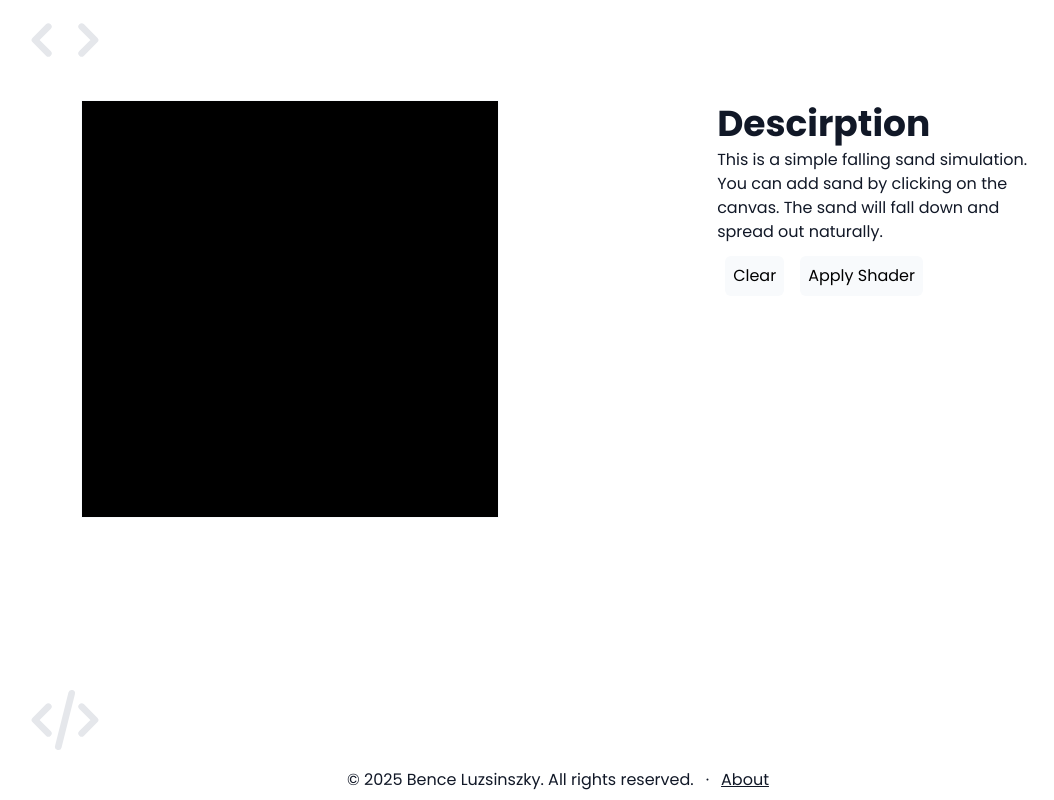
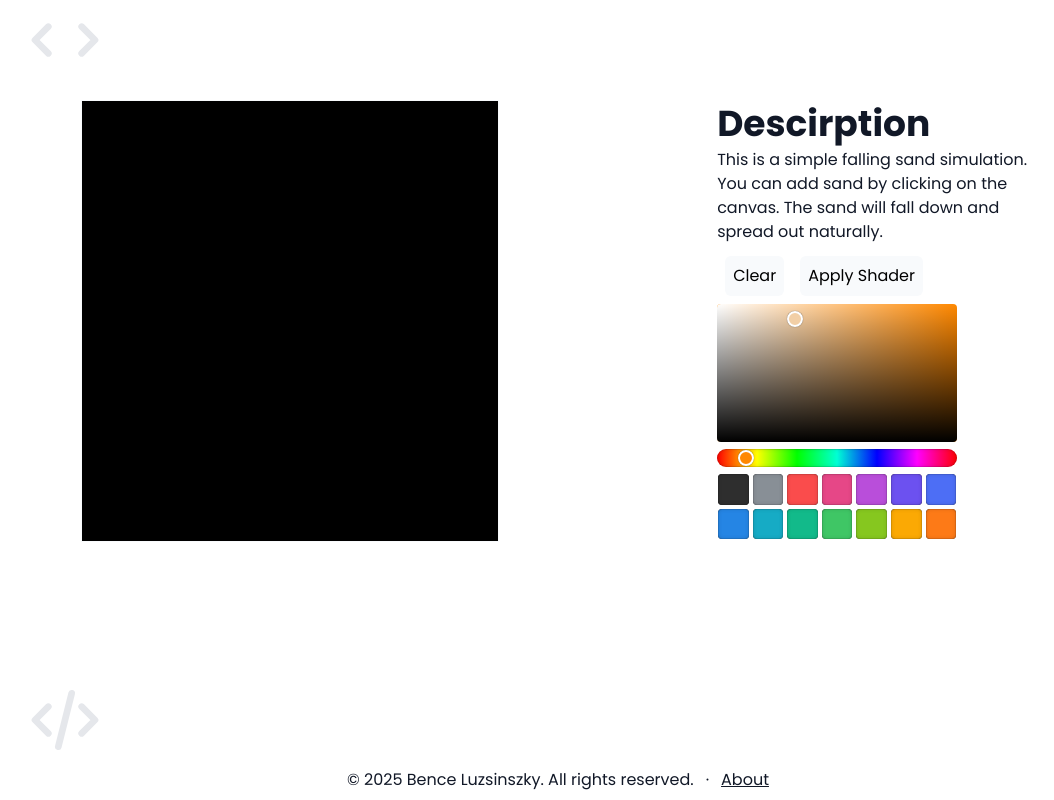
Before and after one commit to benceluzsinszky/portfolio, a React (Vite) app: page /falling_sand in a window 1280 px wide. Shown: the whole page, without its empty margins (82-1136 px from the left). Built offline with nearby package versions, Linux system fonts and the light colour scheme; no server answers.

Commit message:
init color picker

```diff
--- a/src/pages/games/fallingSand/FallingSand.tsx
+++ b/src/pages/games/fallingSand/FallingSand.tsx
@@ -1,4 +1,6 @@
 import { useEffect, useRef, useState } from "react";
+
+import { ColorPicker } from "@mantine/core";
 
 type HslColor = {
   h: number;
@@ -9,6 +11,14 @@ type HslColor = {
 export default function FallingSand() {
   const [shaderEnabled, setShaderEnabled] = useState(false);
   const shaderEnabledRef = useRef(shaderEnabled);
+
+  const [color, setColor] = useState("hsl(32,74%,80%)");
+  const changeColorRef = useRef(color);
+
+  const changeColor = (color: string) => {
+    console.log(color);
+    setColor(color);
+  };
 
   const canvasRef = useRef<HTMLCanvasElement>(null);
   const animationFrameId = useRef<number | null>(null);
@@ -33,7 +43,8 @@ export default function FallingSand() {
 
   useEffect(() => {
     shaderEnabledRef.current = shaderEnabled;
-  }, [shaderEnabled]);
+    changeColorRef.current = color;
+  }, [shaderEnabled, color]);
 
   useEffect(() => {
     const canvas = canvasRef.current;
@@ -49,10 +60,10 @@ export default function FallingSand() {
     const grid = gridRef.current;
     if (!grid) return;
 
-    const parseHsl = (color: string): HslColor | null => {
+    const parseHsl = (color: string): HslColor => {
       const match = color.match(/hsl\(\s*(\d+)\s*,\s*(\d+)%\s*,\s*(\d+)%\s*\)/);
 
-      if (!match) return null;
+      if (!match) return { h: 32, s: 74, l: 80 };
 
       const [, h, s, l] = match;
       return {
@@ -67,9 +78,10 @@ export default function FallingSand() {
     };
 
     const choseSandColor = () => {
-      const brightness = Math.floor(Math.random() * (85 - 75 + 1)) + 75;
-      const colors = [`hsl(32,74%,${brightness}%)`];
-      return colors[Math.floor(Math.random() * colors.length)];
+      const hslColor = parseHsl(changeColorRef.current);
+      console.log(hslColor);
+      hslColor.l = Math.floor(Math.random() * 11) + (hslColor.l - 5);
+      return parseColorString(hslColor);
     };
 
     const applyShader = (x: number, y: number) => {
@@ -230,6 +242,27 @@ export default function FallingSand() {
         >
           {shaderEnabled ? "Remove" : "Apply"} Shader
         </button>
+        <ColorPicker
+          format="hsl"
+          value={color}
+          onChange={changeColor}
+          swatches={[
+            "hsl(0, 0%, 18%)",
+            "hsl(210, 6%, 56%)",
+            "hsl(0, 95%, 64%)",
+            "hsl(336, 76%, 59%)",
+            "hsl(286, 65%, 58%)",
+            "hsl(250, 84%, 63%)",
+            "hsl(228, 89%, 63%)",
+            "hsl(210, 78%, 52%)",
+            "hsl(189, 80%, 43%)",
+            "hsl(163, 82%, 40%)",
+            "hsl(137, 54%, 51%)",
+            "hsl(83, 73%, 45%)",
+            "hsl(40, 97%, 50%)",
+            "hsl(26, 98%, 54%)",
+          ]}
+        />
       </div>
     </div>
   );
```
